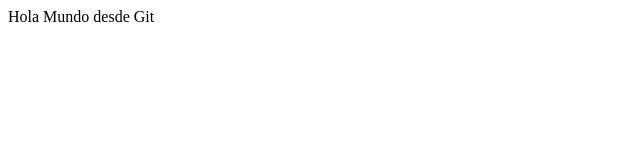
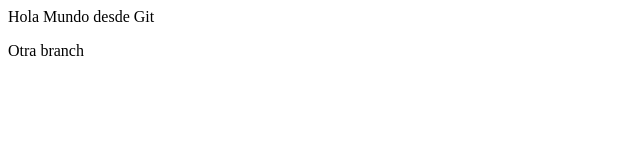
Before and after one commit to ElQVendePan/taller-git, a plain HTML site: page index.html in a window 1280 px wide. Shown: the full height of the page, 0-640 px from the left. Drawn offline with Linux system fonts and the light colour scheme.

Commit message:
cambios en la otra branch

```diff
--- a/index.html
+++ b/index.html
@@ -4,5 +4,6 @@
  </head>
  <body>
 <p>Hola Mundo desde Git</p>
+<p>Otra branch</p>
  </body>
 </html>
```
